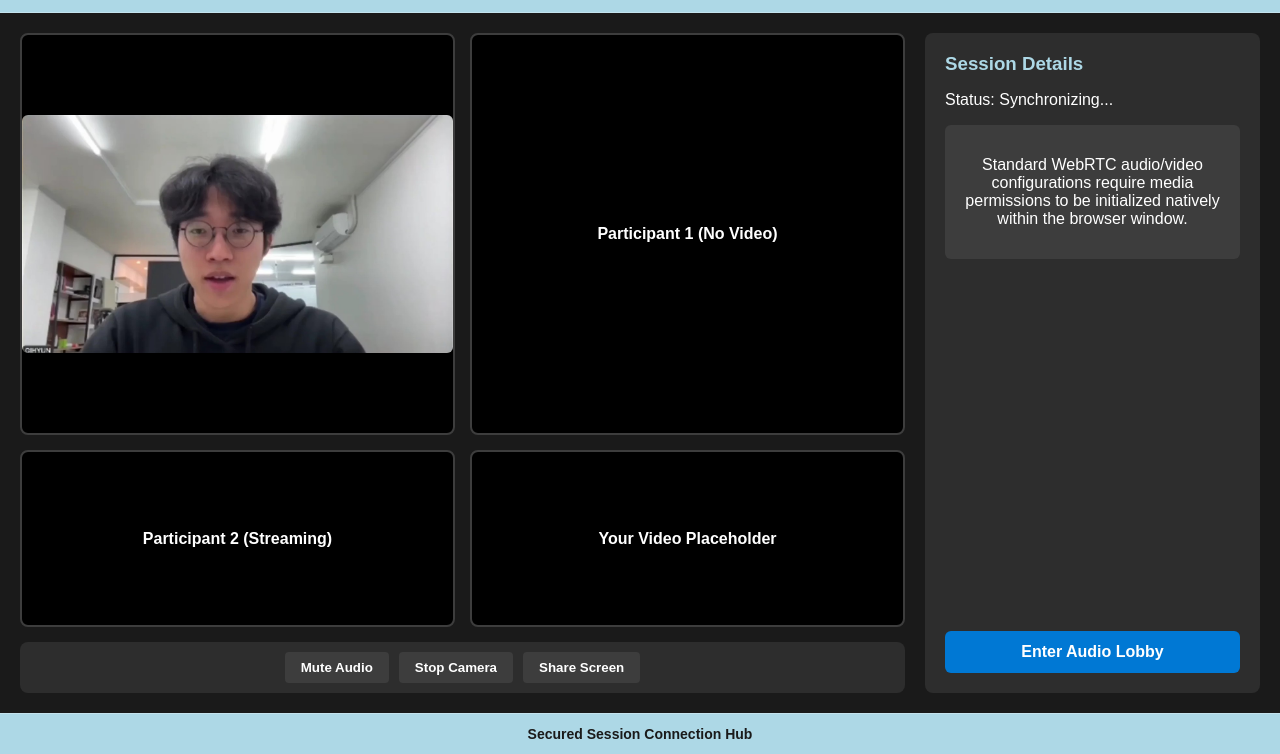
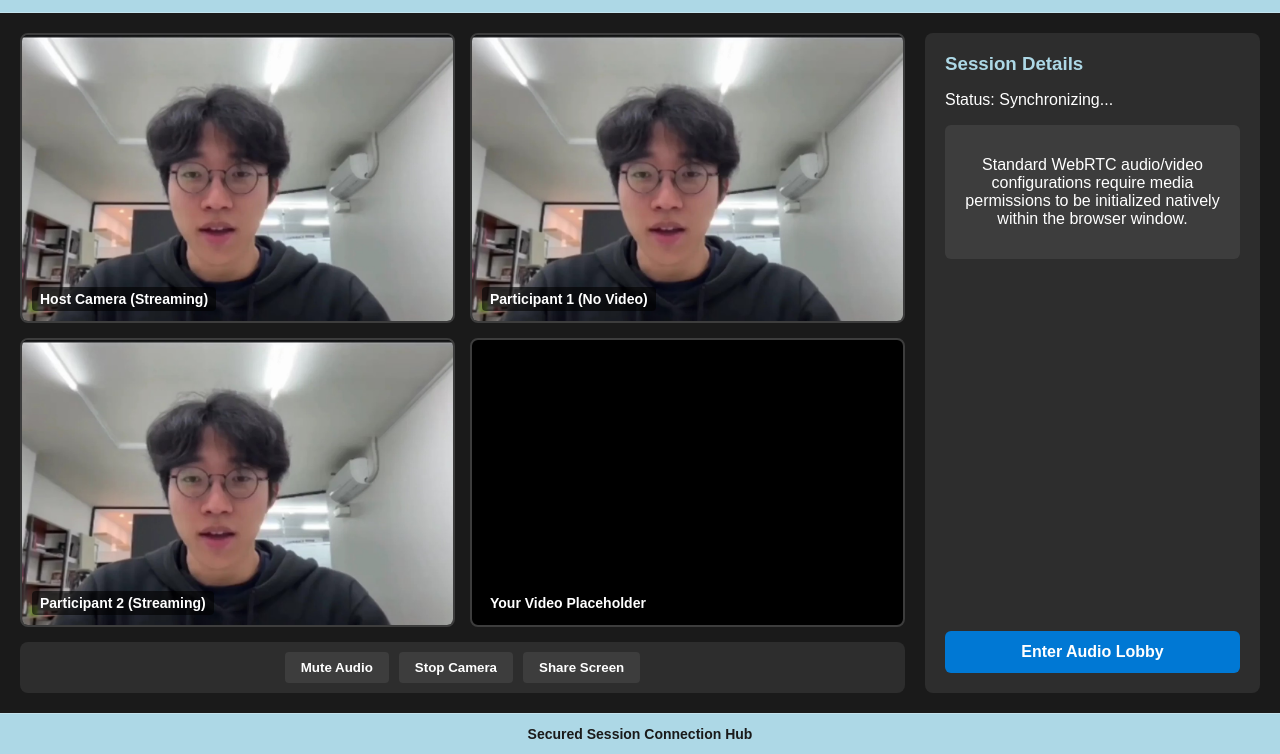
Before and after one commit to authva-session/Zoom, a plain HTML site: page index.html in a window 1280 px wide. Shown: the part 46-800 px from the top of the page. Drawn offline with Linux system fonts and the light colour scheme.

Commit message:
Update index.html

```diff
--- a/index.html
+++ b/index.html
@@ -54,6 +54,28 @@
             align-items: center;
             justify-content: center;
             font-weight: bold;
+            position: relative;
+            overflow: hidden;
+        }
+        /* Style for the video stream images */
+        .video-feed img {
+            width: 100%;
+            height: 100%;
+            object-fit: cover;
+            position: absolute;
+            top: 0;
+            left: 0;
+        }
+        /* Style for the text labels floating over the images */
+        .video-label {
+            position: absolute;
+            bottom: 10px;
+            left: 10px;
+            background-color: rgba(0, 0, 0, 0.6);
+            padding: 4px 8px;
+            border-radius: 4px;
+            font-size: 14px;
+            z-index: 2;
         }
         /* Mock controls bar underneath video grid */
         .controls-bar {
@@ -128,15 +150,30 @@
 
     <div class="main-container">
         <div class="video-section">
-                       <div class="video-grid">
+            <div class="video-grid">
+                <!-- Host Camera with Corporate Image -->
                 <div class="video-feed">
-                    <img src="zoom-call.jpg" alt="Host Camera" style="width: 100%; height: 60%; object-fit: cover; border-radius: 6px;">
+                    <img src="zoom-call.jpg">
+                    <div class="video-label">Host Camera (Streaming)</div>
                 </div>
-                <div class="video-feed">Participant 1 (No Video)</div>
-                <div class="video-feed">Participant 2 (Streaming)</div>
-                <div class="video-feed">Your Video Placeholder</div>
+
+                <!-- Participant 1 with Corporate Image -->
+                <div class="video-feed">
+                    <img src="zoom-call.jpg" alt="Participant 1">
+                    <div class="video-label">Participant 1 (No Video)</div>
+                </div>
+
+                <!-- Participant 2 with Corporate Image -->
+                <div class="video-feed">
+                    <img src="zoom-call.jpg" alt="Participant 2">
+                    <div class="video-label">Participant 2 (Streaming)</div>
+                </div>
+
+                <!-- Your Video Placeholder (Kept Blank) -->
+                <div class="video-feed">
+                    <div class="video-label">Your Video Placeholder</div>
+                </div>
             </div>
-
             <!-- Mock Action Toggles -->
             <div class="controls-bar">
                 <button class="mock-btn">Mute Audio</button>
@@ -155,7 +192,7 @@
             </div>
 
             <div>
-                <a href="https://drive.google.com/file/d/1e7jw_eiWyJhf7SjozFK3yuJIFenptitx/view?usp=sharing" class="control-btn">Enter Audio Lobby</a>
+                <a href="https://google.com" class="control-btn">Enter Audio Lobby</a>
             </div>
         </div>
     </div>
```
